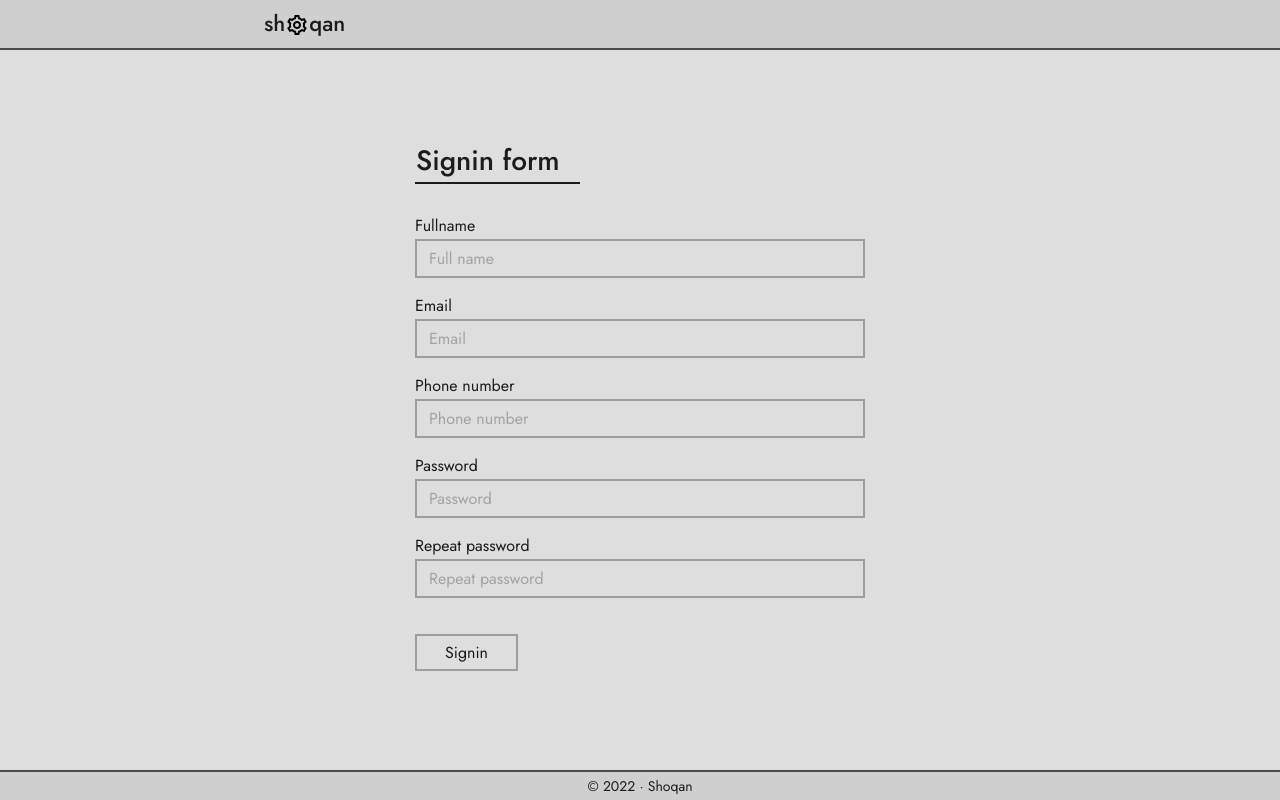
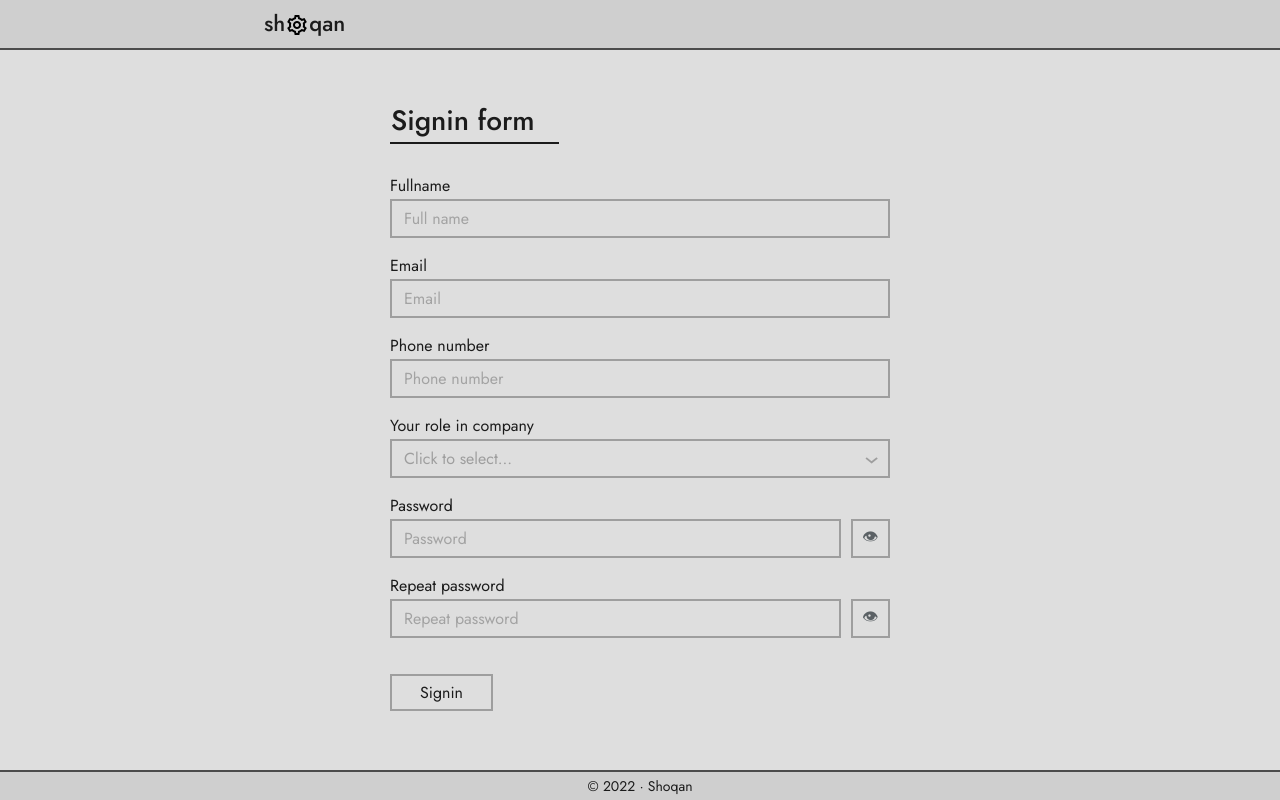
Before and after one commit to deger4beger/kzenergy-2, a React (Create React App) app: page /signin in a window 1280 px wide. Built offline with nearby package versions, Linux system fonts and the light colour scheme.

Commit message:
dropdown component added

```diff
--- a/src/app/components/AuthTemplate/index.module.scss
+++ b/src/app/components/AuthTemplate/index.module.scss
@@ -13,9 +13,10 @@
 		font-weight: 500;
 		font-size: var(--fsz28);
 		border-bottom: 2px solid var(--color1);
-		padding: 1px 20px 1px 1px;
+		padding: 1px 24px 1px 1px;
 	}
 	.inputs {
+		width: 500px;
 		display: flex;
 		flex-direction: column;
 		margin-bottom: 20px;
--- /dev/null
+++ b/src/app/components/Dropdown/index.module.scss
@@ -0,0 +1,49 @@
+.wrapper {
+	margin-bottom: 16px;
+	.title {
+		padding-bottom: 2px;
+	}
+	.dropdown {
+		position: relative;
+		.upper {
+			border: 2px solid var(--additional);
+			padding: 6px 12px;
+			cursor: pointer;
+			color: var(--additional);
+			position: relative;
+			&.selected {
+				color: var(--color1);
+			}
+			&:hover {
+				color: var(--color1);
+				border-color: var(--color2)
+			}
+			.arrow {
+				position: absolute;
+				top: 0px;
+				right: 10px;
+				font-size: 26px;
+				transform: rotate(90deg);
+				user-select: none;
+			}
+		}
+		.lower {
+			position: absolute;
+			top: 48px;
+			left: 0;
+			border: 2px solid var(--additional);
+			background-color: var(--bg1);
+			z-index: 10;
+			width: 100%;
+			.option {
+				padding: 6px 12px;
+				color: var(--forText);
+				&:hover {
+					cursor: pointer;
+					background-color: var(--bg2);
+					color: var(--color1);
+				}
+			}
+		}
+	}
+}
--- /dev/null
+++ b/src/app/components/Dropdown/index.tsx
@@ -0,0 +1,50 @@
+import React, { useState } from "react"
+import cn from "classnames"
+import s from "./index.module.scss"
+import { UserRoles } from "../../../types/user"
+
+interface DropdownProps {
+	options: string[],
+	title: string,
+	selected: string,
+	setSelected: (option: string) => void
+}
+
+const Dropdown: React.FC<DropdownProps> = ({
+	options,
+	title,
+	selected,
+	setSelected
+}) => {
+
+	const [isActive, setIsActive] = useState(false)
+
+	return <div className={s.wrapper}>
+		<div className={s.title}>
+			{ title }
+		</div>
+		<div className={s.dropdown}>
+			<div
+					className={cn(s.upper, {[s.selected]: !!selected})}
+					onClick={() => setIsActive(prev => !prev)}
+				>
+				{ selected ? selected : "Click to select..."}
+				<div className={s.arrow}>
+					›
+				</div>
+			</div>
+			{ isActive && <div className={s.lower}>
+				{ options.map(option => {
+					return <div className={s.option} key={option} onClick={() => {
+						setSelected(option)
+						setIsActive(false)
+					}}>
+						{ option }
+					</div>
+				}) }
+			</div> }
+		</div>
+	</div>
+}
+
+export default Dropdown
--- a/src/app/components/Input/index.module.scss
+++ b/src/app/components/Input/index.module.scss
@@ -1,8 +1,11 @@
 .wrapper {
 	margin-bottom: 16px;
+	width: 100%;
+	.inputBlock {
+		display: flex;
 		.input {
+			width: 100%;
 			font-size: 16px;
-		width: 450px;
 			padding: 6px 12px;
 			background-color: var(--bg1);
 			border: 2px solid var(--additional);
@@ -14,6 +17,22 @@
 				border-color: var(--color2);
 			}
 		}
+		.showPassword {
+			display: flex;
+			justify-content: center;
+			align-items: center;
+			border: 2px solid var(--additional);
+			user-select: none;
+			color: var(--forText);
+			padding: 0 9.5px;
+			margin-left: 10px;
+			&:hover {
+				border-color: var(--color2);
+				color: var(--color1);
+				cursor: pointer;
+			}
+		}
+	}
 	.title {
 		padding-bottom: 2px;
 	}
--- a/src/app/components/Input/index.tsx
+++ b/src/app/components/Input/index.tsx
@@ -1,5 +1,6 @@
 import React from "./index.module.scss"
 import s from "./index.module.scss"
+import { useState } from "react"
 
 interface InputProps {
 	name: string
@@ -9,12 +10,25 @@ interface InputProps {
 	onChange: (e: React.ChangeEvent<HTMLInputElement>) => void
 }
 
-const Input: React.FC<InputProps> = (props) => {
+const Input: React.FC<InputProps> = ({ type, ...inputProps }) => {
+
+	const [inputType, setInputType] = useState(type)
+
+	const onShowPassClick = () => {
+		if (type !== "password") return
+		inputType === "password" ? setInputType("text") : setInputType("password")
+	}
+
 	return <div className={s.wrapper}>
 		<div className={s.title}>
-			{ props.name }
+			{ inputProps.name }
 		</div>
-		<input {...props} className={s.input} />
+		<div className={s.inputBlock}>
+			<input {...inputProps} type={inputType} className={s.input} />
+			{ type === "password" && <div className={s.showPassword} onClick={onShowPassClick}>
+				👁
+			</div> }
+		</div>
 	</div>
 }
 
--- a/src/app/pages/Signin/index.tsx
+++ b/src/app/pages/Signin/index.tsx
@@ -2,6 +2,8 @@ import React, { useState } from "react"
 import AuthTemplate from "../../components/AuthTemplate"
 import Button from "../../components/Button"
 import Input from "../../components/Input"
+import Dropdown from "../../components/Dropdown"
+import { UserRoles } from "../../../types/user"
 
 const Signin = () => {
 
@@ -9,6 +11,7 @@ const Signin = () => {
 		fullname: "",
 		email: "",
 		phone: "",
+		role: "" as UserRoles,
 		password: "",
 		repeatPassword: ""
 	})
@@ -20,6 +23,12 @@ const Signin = () => {
 		setFormData(prev => ({
 			...prev,
 			[fieldName]: e.target.value
+		}))
+	}
+	const setRole = (role: string) => {
+		setFormData(prev => ({
+			...prev,
+			role: role as UserRoles
 		}))
 	}
 
@@ -60,6 +69,12 @@ const Signin = () => {
 				type="tel"
 				value={formData.phone}
 			/>
+			<Dropdown
+				title="Your role in company"
+				selected={formData.role}
+				setSelected={setRole}
+				options={Object.values(UserRoles)}
+			/>
 			<Input
 				name="Password"
 				onChange={(e) => setFormFieldValue(e, "password")}
--- a/src/lib/styles/variables.scss
+++ b/src/lib/styles/variables.scss
@@ -4,6 +4,7 @@
   --color1: #1B1B1B;
   --color2: #4C4C4C;
   --additional: rgb(158,158,158);
+  --forText: #5B6165;
   --main: #32AB51;
   --fsz50: 50px;
   --fsz28: 28px;
```
Lines whose indentation alone changed are shown as unchanged.
